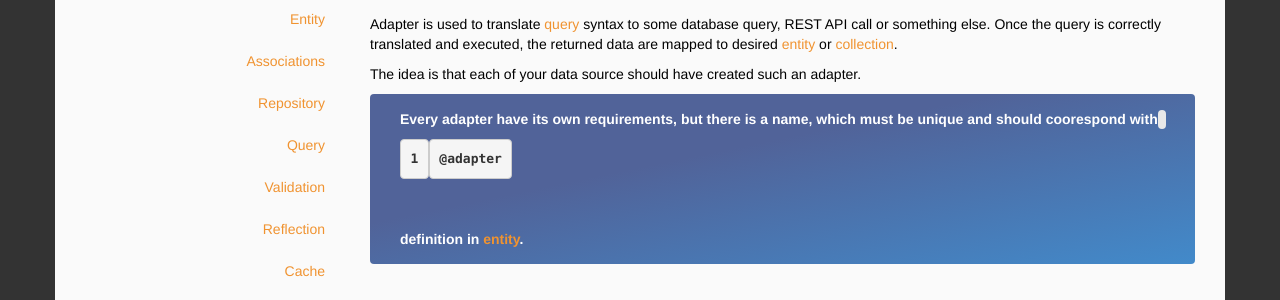
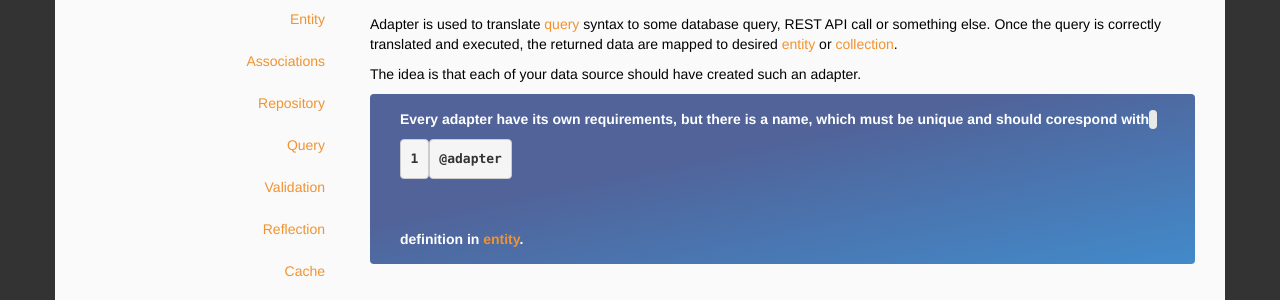
Before and after one commit to unimapper/unimapper.github.io, a Jekyll site: the page built from docs/reference/adapter.md, in a window 1280 px wide. Shown: the part 448-748 px from the top of the page. Built offline with Jekyll 4.4.1, drawn with Linux system fonts in a browser that asks for light colours; nearby versions of some CDN libraries; the repository's description, which GitHub fills in, is left out.

Commit message:
docs: typo

```diff
--- a/docs/reference/adapter.md
+++ b/docs/reference/adapter.md
@@ -8,4 +8,4 @@ Adapter is used to translate [query]({{ site.baseurl }}/docs/reference/query/) s
 
 The idea is that each of your data source should have created such an adapter.
 
-> Every adapter have its own requirements, but there is a name, which must be unique and should coorespond with `@adapter` definition in [entity]({{ site.baseurl }}/docs/reference/entity#adapter).
+> Every adapter have its own requirements, but there is a name, which must be unique and should corespond with `@adapter` definition in [entity]({{ site.baseurl }}/docs/reference/entity#adapter).
```
